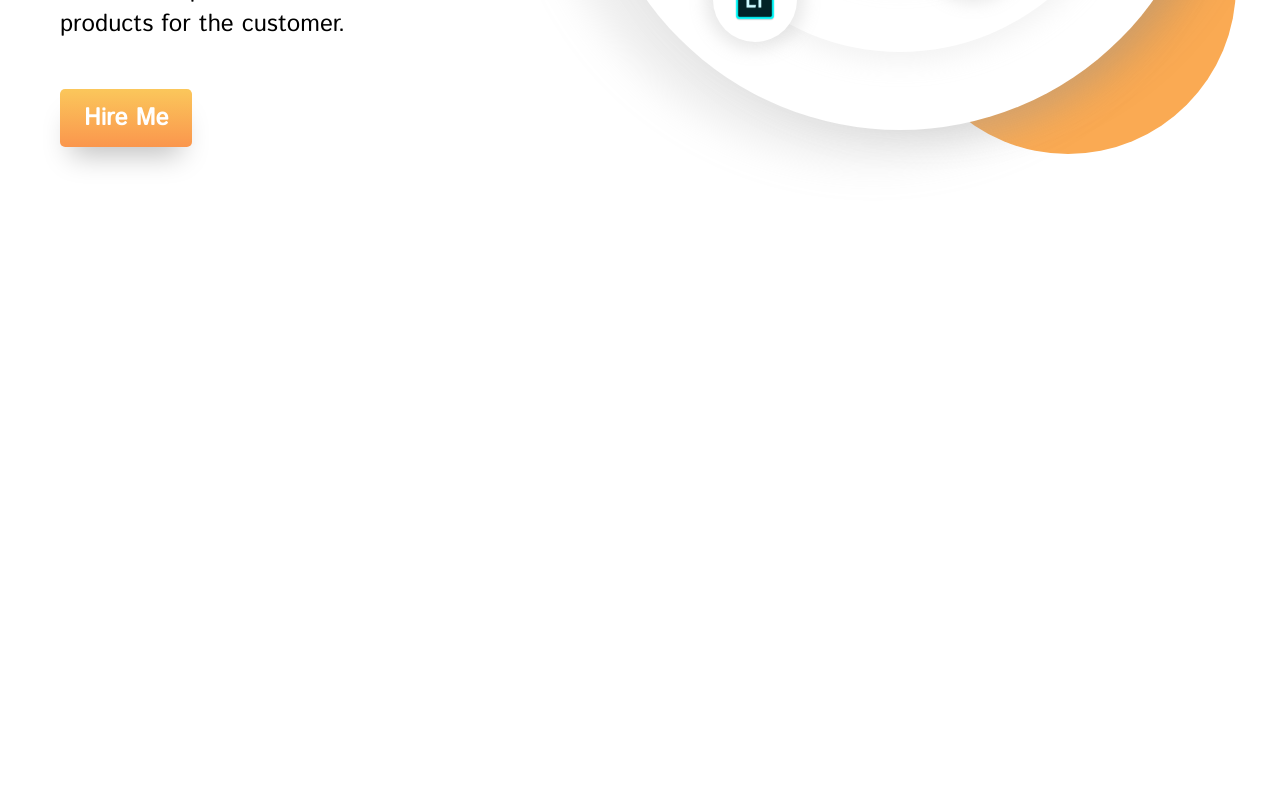
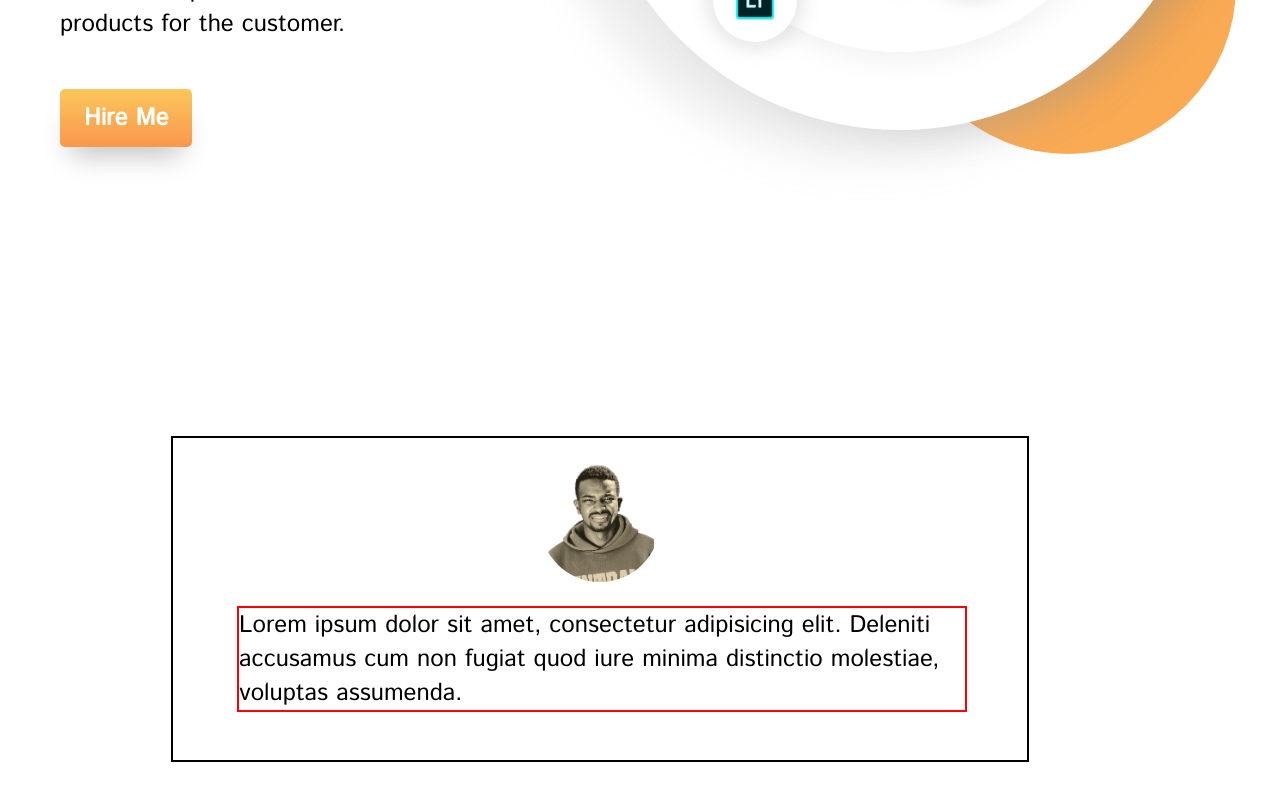
Before and after one commit to principalkelvo/kelvinnjoroowino, a Vue app: page / in a window 1280 px wide. Shown: the part 4410-5210 px from the top of the page. Before the commit the page ends 4624 px from the top, so only its background shows below. Built offline with nearby package versions, Linux system fonts and the light colour scheme.

Commit message:
Imports customers feedback component

```diff
--- a/src/views/Home.vue
+++ b/src/views/Home.vue
@@ -68,6 +68,8 @@
         <MyWork />
 
         <Skills />
+
+        <CustomersFeedback/>
     </div>
 </template>
 
@@ -76,13 +78,16 @@ import Service from "@/components/service.vue";
 import Services from "@/components/services.vue";
 import MyWork from "@/components/myWork.vue";
 import Skills from "@/components/skills.vue";
+import CustomersFeedback from "@/components/customersFeedback.vue";
 
 export default {
     components: {
         Service,
         Services,
         MyWork,
-        Skills
+        Skills,
+        CustomersFeedback,
+
     },
 }
 </script>
```
